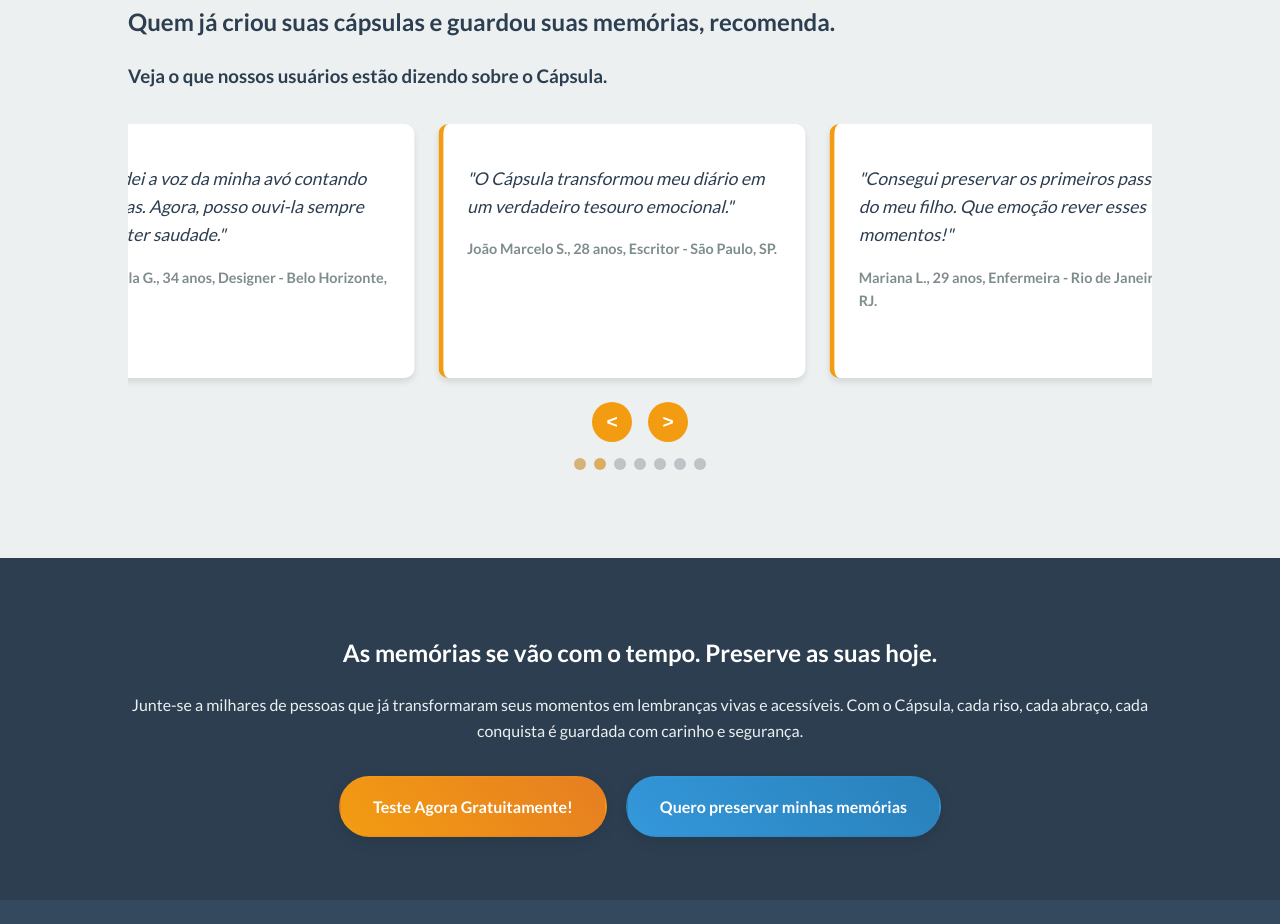
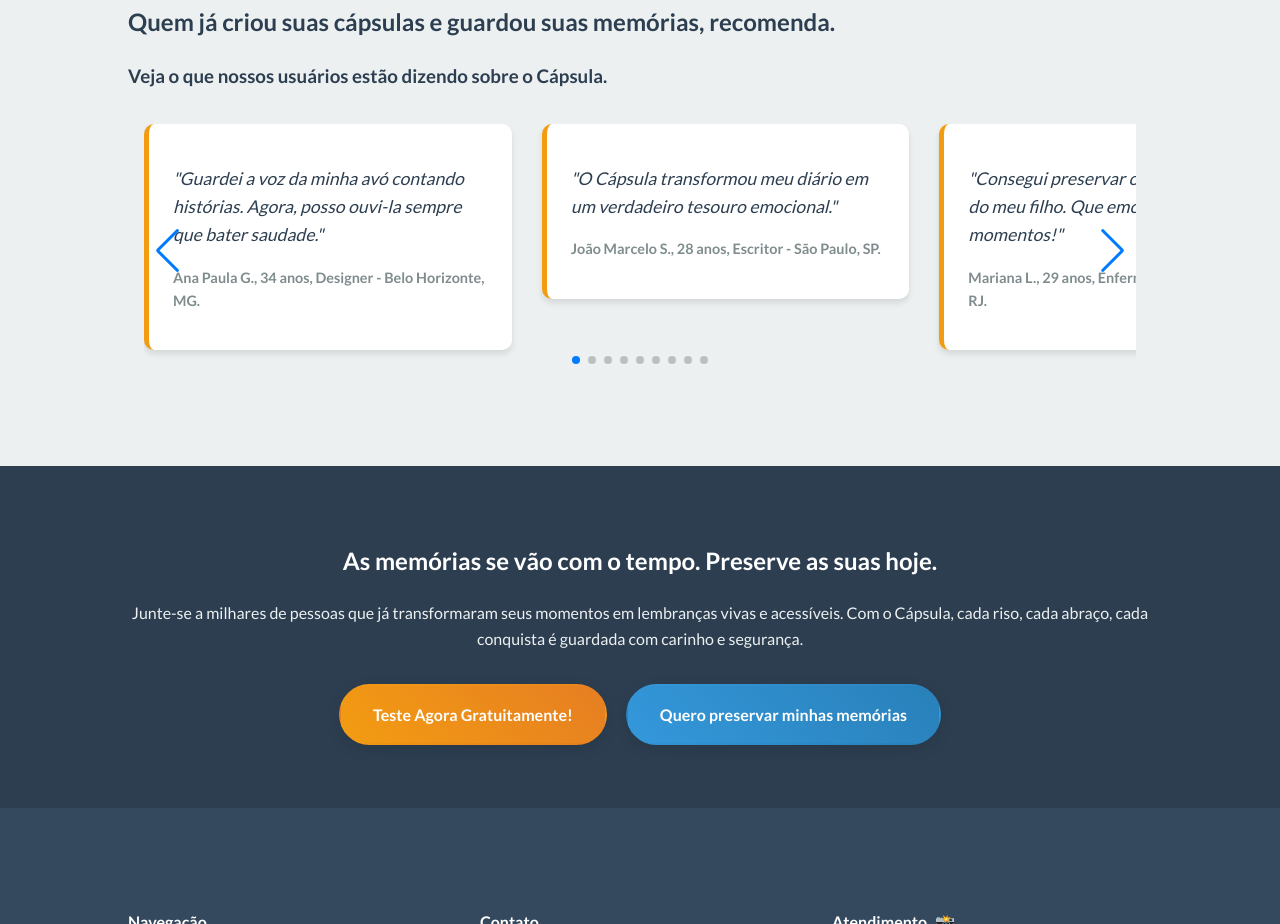
Before and after one commit to capsuladigitalmemorias/site-capsula, a plain HTML site: page index.html in a window 1280 px wide. Shown: the part 5457-6381 px from the top of the page. Drawn offline with nearby package versions, Linux system fonts and the light colour scheme.

Commit message:
Ajuste da sessão de depoimientos no celular
Foi ajustada a sessão de depoimentos quando acessado pelo celular, para deslizar para o lado para ver os depoimentos, antes so a seta funcionava para passar os depoimentos.

```diff
--- a/index.html
+++ b/index.html
@@ -6,6 +6,7 @@
     <title>Cápsula - Suas memórias vivas para sempre.</title>
     <link href="https://fonts.googleapis.com/css2?family=Lato:wght@400;700&display=swap" rel="stylesheet">
     <link rel="stylesheet" href="style.css">
+    <link rel="stylesheet" href="https://cdn.jsdelivr.net/npm/swiper@11/swiper-bundle.min.css" />
 </head>
 <body>
     <header>
@@ -211,45 +212,57 @@
                 <h2>Quem já criou suas cápsulas e guardou suas memórias, recomenda.</h2>
                 <h3>Veja o que nossos usuários estão dizendo sobre o Cápsula.</h3>
                 <div class="testimonials-carousel-container">
-                    <div class="testimonials-carousel">
-                        <div class="testimonial-item">
+                    <!-- INÍCIO DA ESTRUTURA SWIPER -->
+                    <div class="swiper">
+                        <div class="swiper-wrapper">
+                            <!-- Cada testimonial-item se torna um swiper-slide -->
+                            <div class="swiper-slide testimonial-item">
                                 <p class="quote">"Guardei a voz da minha avó contando histórias. Agora, posso ouvi-la sempre que bater saudade."</p>
                                 <p class="credit">Ana Paula G., 34 anos, Designer - Belo Horizonte, MG.</p>
                             </div>
-                        <div class="testimonial-item">
+                            <div class="swiper-slide testimonial-item">
                                 <p class="quote">"O Cápsula transformou meu diário em um verdadeiro tesouro emocional."</p>
                                 <p class="credit">João Marcelo S., 28 anos, Escritor - São Paulo, SP.</p>
                             </div>
-                        <div class="testimonial-item">
+                            <div class="swiper-slide testimonial-item">
                                 <p class="quote">"Consegui preservar os primeiros passos do meu filho. Que emoção rever esses momentos!"</p>
                                 <p class="credit">Mariana L., 29 anos, Enfermeira - Rio de Janeiro, RJ.</p>
                             </div>
-                        <div class="testimonial-item">
+                            <div class="swiper-slide testimonial-item">
                                 <p class="quote">"Uso o Cápsula para guardar as receitas da minha mãe com a voz dela explicando. É como se ela estivesse sempre comigo na cozinha."</p>
                                 <p class="credit">Carlos Eduardo M., 42 anos, Chef - Salvador, BA.</p>
                             </div>
-                        <div class="testimonial-item">
+                            <div class="swiper-slide testimonial-item">
                                 <p class="quote">"Criei uma cápsula para cada viagem que fiz. Agora posso reviver cada aventura com todos os detalhes."</p>
                                 <p class="credit">Fernanda R., 31 anos, Fotógrafa - Curitiba, PR.</p>
                             </div>
-                        <div class="testimonial-item">
+                            <div class="swiper-slide testimonial-item">
                                 <p class="quote">"O Cápsula me ajudou a superar um momento difícil. Reler minhas próprias palavras de força me deu coragem."</p>
                                 <p class="credit">Roberto Silva, 38 anos, Professor - Recife, PE.</p>
                             </div>
-                        <div class="testimonial-item">
+                            <div class="swiper-slide testimonial-item">
                                 <p class="quote">"Meus netos adoram ouvir as histórias que gravei sobre a nossa família. É um legado que vai passar de geração em geração."</p>
                                 <p class="credit">Dona Maria C., 67 anos, Aposentada - Fortaleza, CE.</p>
                             </div>
-                        <div class="testimonial-item">
+                            <div class="swiper-slide testimonial-item">
                                 <p class="quote">"Cada conquista profissional está registrada no Cápsula. É incrível ver minha evolução ao longo dos anos."</p>
                                 <p class="credit">Thiago A., 33 anos, Engenheiro - Brasília, DF.</p>
                             </div>
-                        <div class="testimonial-item">
+                            <div class="swiper-slide testimonial-item">
                                 <p class="quote">"O Cápsula me conecta com minhas emoções de uma forma única. Cada memória guardada é um presente para mí mesma."</p>
                                 <p class="credit">Juliana P., 26 anos, Psicóloga - Porto Alegre, RS.</p>
                             </div>
                         </div>
-                    <div class="carousel-controls">
+                        <!-- Adicione as setas de navegação (opcional) -->
+                        <div class="swiper-button-prev"></div>
+                        <div class="swiper-button-next"></div>
+                        <!-- Adicione a paginação (bolinhas - opcional) -->
+                        <div class="swiper-pagination"></div>
+                    </div>
+                    <!-- FIM DA ESTRUTURA SWIPER -->
+
+                    <!-- SEUS CONTROLES ANTIGOS (AGORA COMENTADOS/REMOCIDOS, POIS O SWIPER OS SUBSTITUI) -->
+                    <!-- <div class="carousel-controls">
                         <button class="carousel-btn prev-btn" onclick="previousTestimonial()">&lt;</button>
                         <button class="carousel-btn next-btn" onclick="nextTestimonial()">&gt;</button>
                     </div>
@@ -263,7 +276,7 @@
                         <span class="indicator" onclick="currentTestimonial(7)"></span>
                         <span class="indicator" onclick="currentTestimonial(8)"></span>
                         <span class="indicator" onclick="currentTestimonial(9)"></span>
-                    </div>
+                    </div> -->
                 </div>
             </div>
         </section>
@@ -328,7 +341,10 @@
             </div>
         </div>
     </footer>
-    <script src="carousel.js"></script>
-    <script src="script.js"></script> <!-- NOVO: Adicionado link para o seu script.js -->
+
+    <!-- A ordem dos scripts é importante: primeiro a biblioteca, depois o seu código que a usa -->
+    <script src="https://cdn.jsdelivr.net/npm/swiper@11/swiper-bundle.min.js"></script>
+    <script src="script.js"></script> <!-- Seu script principal agora carregado após o Swiper -->
+
 </body>
 </html>
--- a/script.js
+++ b/script.js
@@ -1,4 +1,5 @@
 document.addEventListener('DOMContentLoaded', function() {
+    // --- Lógica do Menu Hambúrguer ---
     const hamburgerButton = document.querySelector('.hamburger-button');
     const navMenu = document.getElementById('nav-menu');
 
@@ -19,4 +20,36 @@ document.addEventListener('DOMContentLoaded', function() {
             });
         });
     }
+
+    // --- Lógica do Carrossel Swiper ---
+    const swiper = new Swiper('.swiper', {
+        // Parâmetros opcionais (ajuste conforme sua necessidade)
+        loop: true, // Para o carrossel ser infinito
+
+        // Se precisar de paginação (as bolinhas)
+        pagination: {
+            el: '.swiper-pagination',
+            clickable: true,
+        },
+
+        // Se precisar de setas de navegação
+        navigation: {
+            nextEl: '.swiper-button-next',
+            prevEl: '.swiper-button-prev',
+        },
+
+        // Configurações responsivas (ajustar quantos slides aparecem)
+        breakpoints: {
+            // Quando a largura da tela for >= 768px
+            768: {
+                slidesPerView: 2, // Exemplo: 2 depoimentos por vez em telas maiores
+                spaceBetween: 30,
+            },
+            // Quando a largura da tela for < 768px (mobile)
+            0: { // Começa do 0px
+                slidesPerView: 1, // Exemplo: 1 depoimento por vez no mobile
+                spaceBetween: 10,
+            }
+        }
+    });
 });
```
Lines whose indentation alone changed are shown as unchanged.
